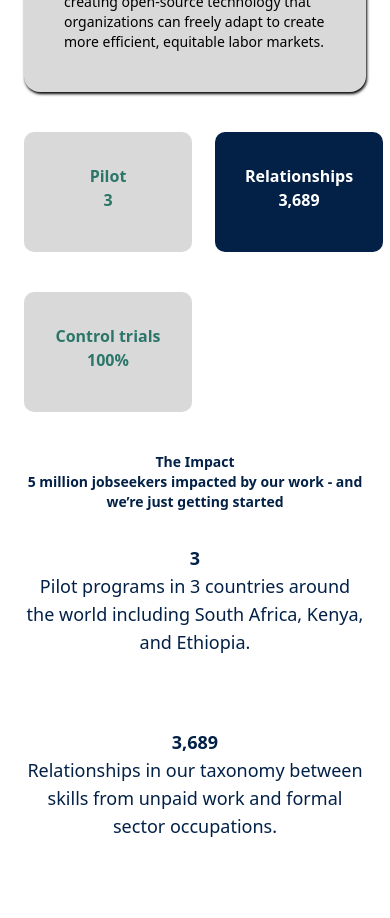
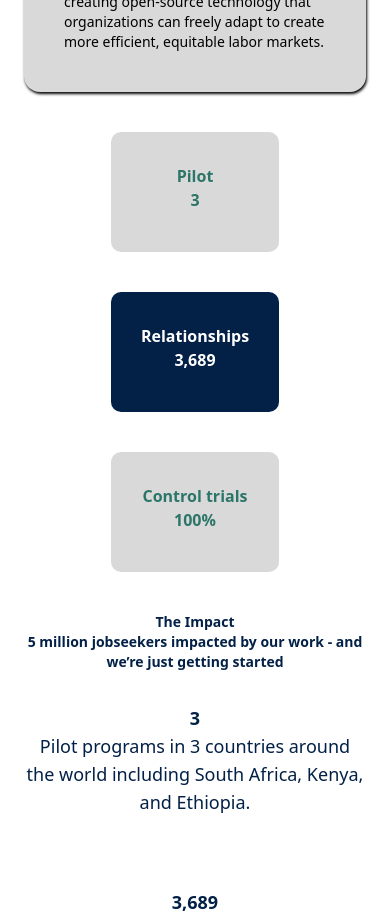
Before and after one commit to didier-bazayesu/Arcturus-Group, a React (Vite) app: page / in a window 390 px wide. Shown: the part 1320-2238 px from the top of the page. Built offline with nearby package versions, Linux system fonts and the light colour scheme.

Commit message:
New changes in small device

```diff
--- a/src/Pages/MainLandingPage.jsx
+++ b/src/Pages/MainLandingPage.jsx
@@ -64,7 +64,7 @@ export default function MainLandingPage() {
       </motion.div>
       </div>
 
-      <div className='grid justify-center items-center  grid-cols-2 sm:grid-cols-3 lg:gap-1   gap-10 sm:gap-2 [&>*]:rounded-[10px] [&>*]:text-center [&>*]:w-[168px] [&>*]:h-[120px] lg:mt-20 lg:pl-25   sm:pl-20'>
+      <div className='grid justify-center items-center  sm:grid-cols-3 lg:gap-1   gap-10 sm:gap-2 [&>*]:rounded-[10px] [&>*]:text-center [&>*]:w-[168px] [&>*]:h-[120px] lg:mt-20 lg:pl-25   sm:pl-20'>
          <motion.div className="bg-[#D9D9D9]"
     initial = {{opacity:0, x:10}}
     whileInView = {{opacity:1, x:0}}
```
